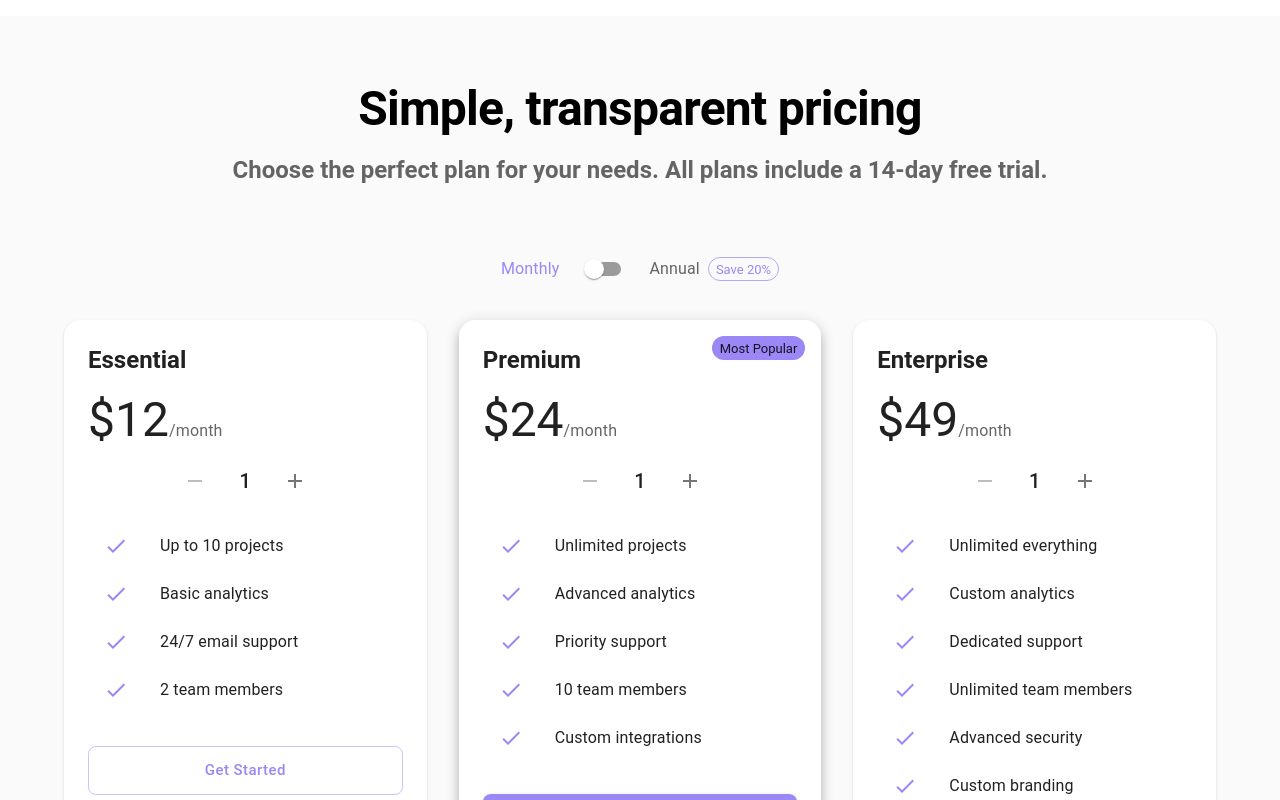
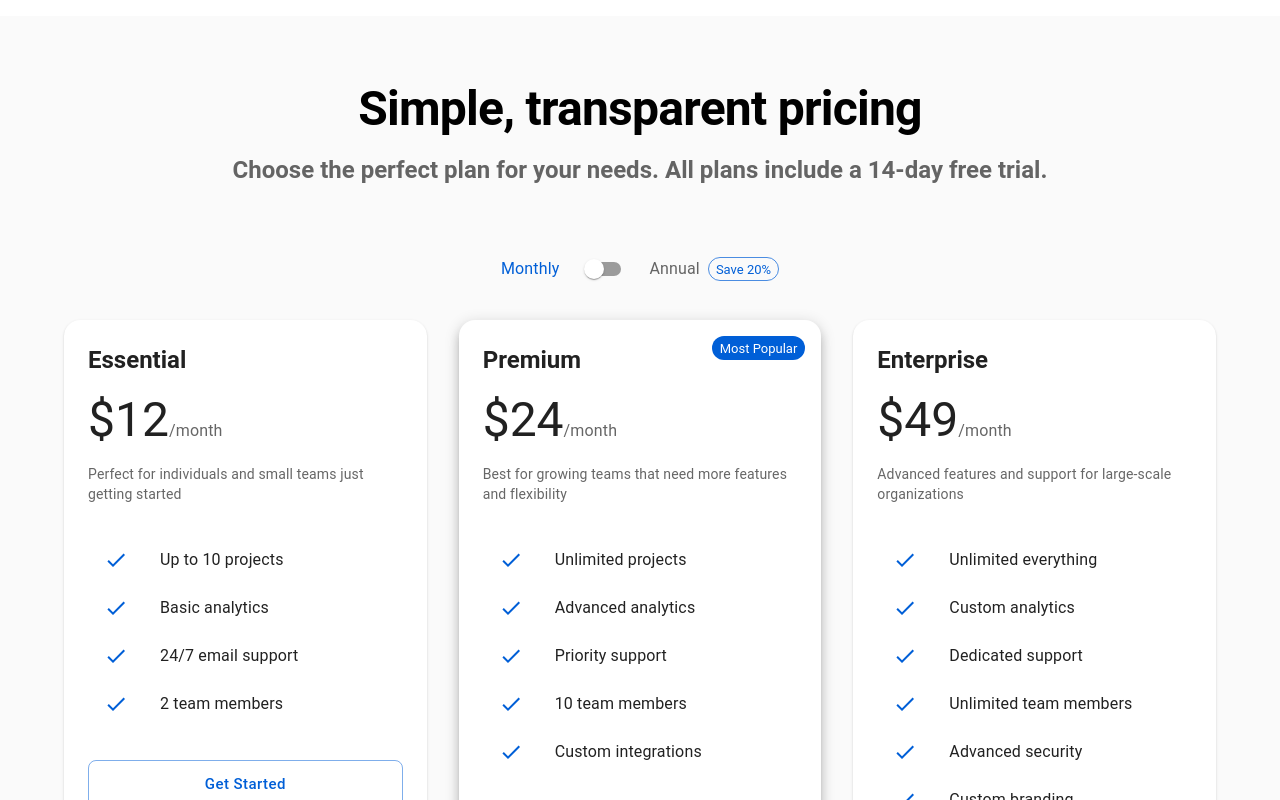
Before and after one commit to ivnpph/plan-carta, a React (Vite) app: page / in a window 1280 px wide. Shown: the top 800 px of the page. Built offline with nearby package versions, Linux system fonts and the light colour scheme.

Commit message:
Update pricing page styling and functionality
- Changed accent color to #005fd7.
- Removed user count selection functionality.
- Added brief descriptions below each price.

```diff
--- a/src/components/pricing/PricingCard.tsx
+++ b/src/components/pricing/PricingCard.tsx
@@ -8,32 +8,29 @@ import {
   Chip,
 } from "@mui/material";
 import { FeatureList } from "./FeatureList";
-import { UserSelector } from "./UserSelector";
 
 interface PricingCardProps {
   title: string;
   price: number;
   period: "month" | "year";
+  description: string;
   features: string[];
   isPopular?: boolean;
-  userCount: number;
-  onUserCountChange: (count: number) => void;
 }
 
 export const PricingCard = ({
   title,
   price,
   period,
+  description,
   features,
   isPopular,
-  userCount,
-  onUserCountChange,
 }: PricingCardProps) => {
   const formattedPrice = new Intl.NumberFormat("en-US", {
     style: "currency",
     currency: "USD",
     minimumFractionDigits: 0,
-  }).format(price * userCount);
+  }).format(price);
 
   return (
     <Card
@@ -69,7 +66,13 @@ export const PricingCard = ({
             /{period}
           </Typography>
         </Box>
-        <UserSelector userCount={userCount} onChange={onUserCountChange} />
+        <Typography
+          variant="body2"
+          color="text.secondary"
+          sx={{ mt: 2, minHeight: 48 }}
+        >
+          {description}
+        </Typography>
         <FeatureList features={features} />
         <Button
           variant={isPopular ? "contained" : "outlined"}
--- a/src/components/pricing/UserSelector.tsx
+++ /dev/null
@@ -1,58 +0,0 @@
-
-import { IconButton, Stack, Typography } from "@mui/material";
-import AddIcon from "@mui/icons-material/Add";
-import RemoveIcon from "@mui/icons-material/Remove";
-
-interface UserSelectorProps {
-  userCount: number;
-  onChange: (count: number) => void;
-  min?: number;
-  max?: number;
-}
-
-export const UserSelector = ({
-  userCount,
-  onChange,
-  min = 1,
-  max = 100,
-}: UserSelectorProps) => {
-  const handleDecrement = () => {
-    if (userCount > min) {
-      onChange(userCount - 1);
-    }
-  };
-
-  const handleIncrement = () => {
-    if (userCount < max) {
-      onChange(userCount + 1);
-    }
-  };
-
-  return (
-    <Stack
-      direction="row"
-      spacing={2}
-      alignItems="center"
-      justifyContent="center"
-      sx={{ mt: 2 }}
-    >
-      <IconButton
-        onClick={handleDecrement}
-        disabled={userCount <= min}
-        size="small"
-      >
-        <RemoveIcon />
-      </IconButton>
-      <Typography variant="h6" sx={{ minWidth: "3ch", textAlign: "center" }}>
-        {userCount}
-      </Typography>
-      <IconButton
-        onClick={handleIncrement}
-        disabled={userCount >= max}
-        size="small"
-      >
-        <AddIcon />
-      </IconButton>
-    </Stack>
-  );
-};
--- a/src/pages/Index.tsx
+++ b/src/pages/Index.tsx
@@ -16,9 +16,9 @@ const ANNUAL_DISCOUNT = 0.8; // 20% off
 const theme = createTheme({
   palette: {
     primary: {
-      main: "#9b87f5",
-      light: "#e5deff",
-      dark: "#7e69ab",
+      main: "#005fd7",
+      light: "#e6f0ff",
+      dark: "#004fb4",
     },
   },
   typography: {
@@ -53,15 +53,6 @@ const theme = createTheme({
 
 const Index = () => {
   const [isAnnual, setIsAnnual] = useState(false);
-  const [userCounts, setUserCounts] = useState({
-    essential: 1,
-    premium: 1,
-    enterprise: 1,
-  });
-
-  const handleUserCountChange = (plan: keyof typeof userCounts, count: number) => {
-    setUserCounts((prev) => ({ ...prev, [plan]: count }));
-  };
 
   const getPriceWithDiscount = (basePrice: number) => {
     return isAnnual ? Math.floor(basePrice * ANNUAL_DISCOUNT) : basePrice;
@@ -89,16 +80,13 @@ const Index = () => {
                 title="Essential"
                 price={getPriceWithDiscount(MONTHLY_PRICES.essential)}
                 period={isAnnual ? "year" : "month"}
+                description="Perfect for individuals and small teams just getting started"
                 features={[
                   "Up to 10 projects",
                   "Basic analytics",
                   "24/7 email support",
                   "2 team members",
                 ]}
-                userCount={userCounts.essential}
-                onUserCountChange={(count) =>
-                  handleUserCountChange("essential", count)
-                }
               />
             </Grid>
             <Grid item xs={12} md={4}>
@@ -106,6 +94,7 @@ const Index = () => {
                 title="Premium"
                 price={getPriceWithDiscount(MONTHLY_PRICES.premium)}
                 period={isAnnual ? "year" : "month"}
+                description="Best for growing teams that need more features and flexibility"
                 features={[
                   "Unlimited projects",
                   "Advanced analytics",
@@ -114,10 +103,6 @@ const Index = () => {
                   "Custom integrations",
                 ]}
                 isPopular
-                userCount={userCounts.premium}
-                onUserCountChange={(count) =>
-                  handleUserCountChange("premium", count)
-                }
               />
             </Grid>
             <Grid item xs={12} md={4}>
@@ -125,6 +110,7 @@ const Index = () => {
                 title="Enterprise"
                 price={getPriceWithDiscount(MONTHLY_PRICES.enterprise)}
                 period={isAnnual ? "year" : "month"}
+                description="Advanced features and support for large-scale organizations"
                 features={[
                   "Unlimited everything",
                   "Custom analytics",
@@ -133,10 +119,6 @@ const Index = () => {
                   "Advanced security",
                   "Custom branding",
                 ]}
-                userCount={userCounts.enterprise}
-                onUserCountChange={(count) =>
-                  handleUserCountChange("enterprise", count)
-                }
               />
             </Grid>
           </Grid>
```
